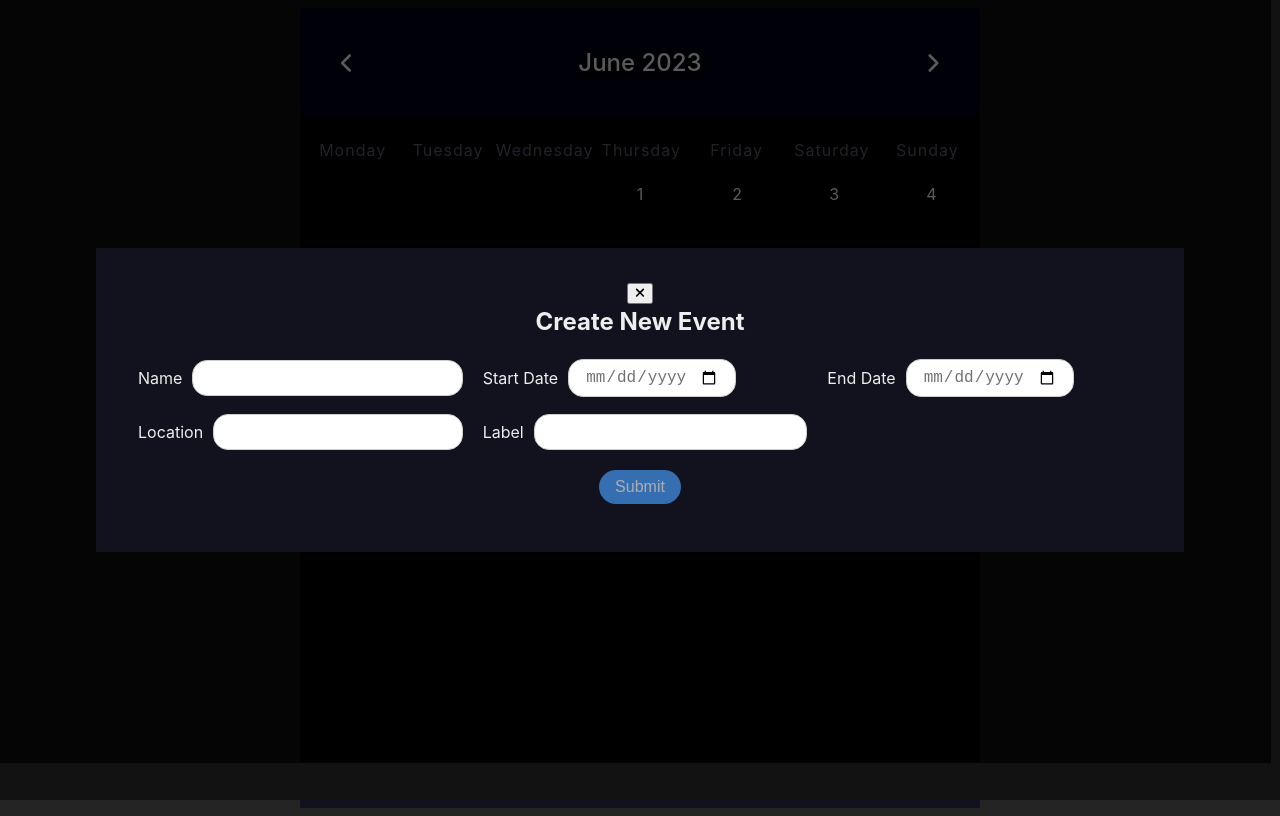
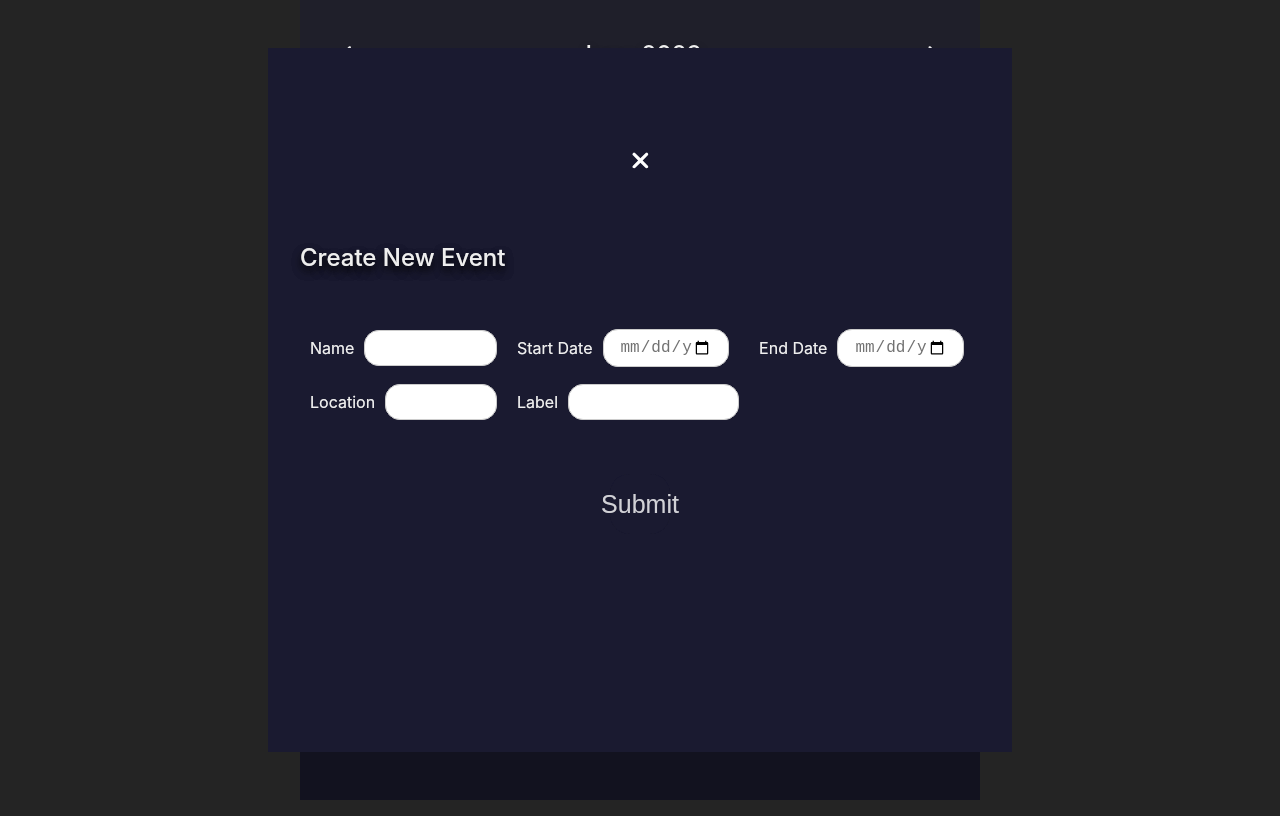
Before and after one commit to juanmaurente/event-calendar, a React (Vite) app: page / in a window 1280 px wide. Both pictures are taken after a click on the element "10". Built offline with nearby package versions, Linux system fonts and the light colour scheme.

Commit message:
Improved design of modal and close button

```diff
--- a/src/components/From/Form.scss
+++ b/src/components/From/Form.scss
@@ -1,3 +1,14 @@
+.form-container {
+	width: 100%;
+}
+
+.form-header {
+	text-align: left;
+	font-weight: 500;
+	text-shadow: 0 0.3rem 0.5rem rgba(0, 0, 0, 0.6);
+	margin-bottom: 50px;
+}
+
 .form-content {
 	display: grid;
 	grid-template-columns: repeat(3, 2fr);
@@ -64,8 +75,3 @@
 	color: rgb(255, 0, 0);
 	cursor: not-allowed;
 }
-
-.form-header {
-	text-align: center;
-	margin-bottom: 1rem;
-}
--- a/src/components/From/Form.tsx
+++ b/src/components/From/Form.tsx
@@ -32,10 +32,8 @@ const Form = () => {
 	const onSubmit = (data: FieldValues) => console.log(data);
 
 	return (
-		<form onSubmit={handleSubmit(onSubmit)}>
-			<div className='form-header'>
-				<h2>Create New Event</h2>
-			</div>
+		<form onSubmit={handleSubmit(onSubmit)} className='form-container'>
+			<h2 className='form-header'>Create New Event</h2>
 			<div className='form-content'>
 				<div className='form-field'>
 					<label htmlFor='name' className='form-label'>
--- a/src/components/Modal/Modal.scss
+++ b/src/components/Modal/Modal.scss
@@ -4,29 +4,39 @@
 	left: 0;
 	width: 100%;
 	height: 100%;
-	background-color: rgba(0, 0, 0, 0.027);
 	display: flex;
 	justify-content: center;
 	align-items: center;
 }
 
 .modal-content {
-	width: 80vw;
+	width: 680px;
+	height: 80vh;
 	padding: 2rem;
-	background-color: #12121f;
+	background-color: #1b1b3075;
 	border-radius: 1px;
 }
 
-.close {
-	margin: 0 20px;
+.modal-content button {
+	background-color: #1b1b3075;
+	color: #fff;
+	margin: 50px auto;
+	padding: 30px;
+	width: 35px;
+	height: 35px;
+	display: flex;
+	align-items: center;
+	justify-content: center;
+	border: 0;
 	font-size: 25px;
 	font-weight: 500;
 	transition: all 0.4s ease;
+	cursor: pointer;
 }
 
-.close:hover {
+.modal-content button:hover {
 	font-weight: 600;
 	border-radius: 100%;
 	transform: scale(1.15);
-	background-color: rgba(128, 128, 128, 0.164);
+	background-color: rgba(26, 172, 104, 0.603);
 }
--- a/src/index.css
+++ b/src/index.css
@@ -14,6 +14,28 @@
 	-webkit-text-size-adjust: 100%;
 }
 
+a {
+	font-weight: 500;
+	color: #646cff;
+	text-decoration: inherit;
+}
+a:hover {
+	color: #535bf2;
+}
+
+body {
+	margin: 0;
+	display: flex;
+	place-items: center;
+	min-width: 320px;
+	min-height: 100vh;
+}
+
+h1 {
+	font-size: 3.2em;
+	line-height: 1.1;
+}
+
 h2 {
 	margin: 0;
 }
```
